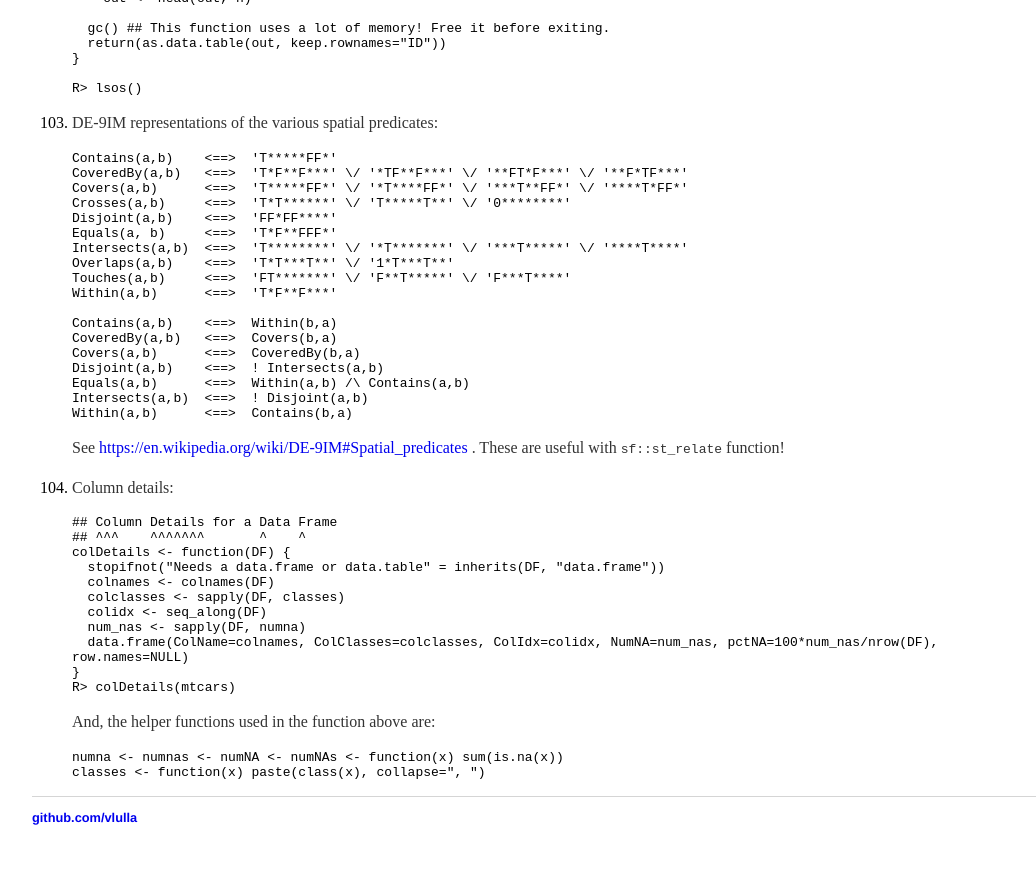
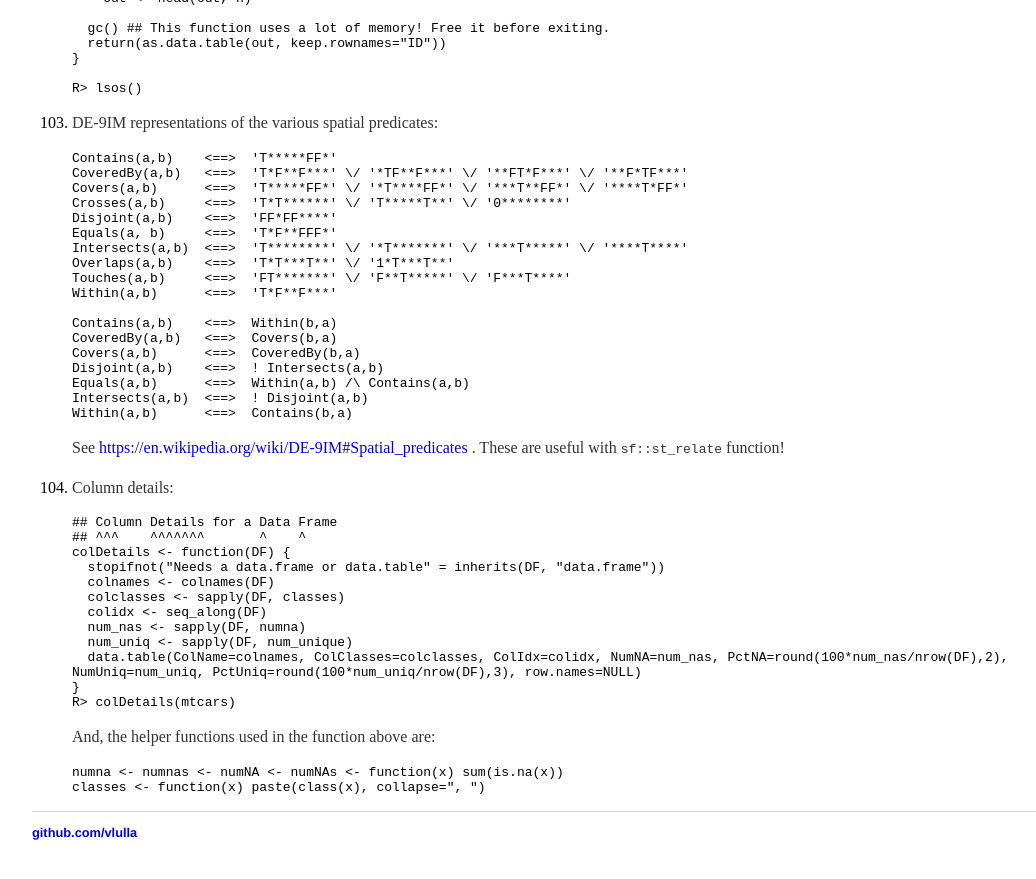
Before and after one commit to vlulla/vlulla.github.io, a Jekyll site: the page built from NOTES_R.md, in a window 1280 px wide and 900 px high, scrolled down 21283 px. Shown: the top 879 px of the window, without its empty margins (96-1132 px from the left). Built offline with Jekyll 4.4.1, drawn with Linux system fonts in a browser that asks for light colours.

Commit message:
Knowing the number of unique values in a column is also very useful!

````diff
--- a/NOTES_R.md
+++ b/NOTES_R.md
@@ -1666,7 +1666,8 @@ layout: default
        colclasses <- sapply(DF, classes)
        colidx <- seq_along(DF)
        num_nas <- sapply(DF, numna)
-       data.frame(ColName=colnames, ColClasses=colclasses, ColIdx=colidx, NumNA=num_nas, pctNA=100*num_nas/nrow(DF), row.names=NULL)
+       num_uniq <- sapply(DF, num_unique)
+       data.table(ColName=colnames, ColClasses=colclasses, ColIdx=colidx, NumNA=num_nas, PctNA=round(100*num_nas/nrow(DF),2), NumUniq=num_uniq, PctUniq=round(100*num_uniq/nrow(DF),3), row.names=NULL)
      }
      R> colDetails(mtcars)
      ```
````
Also changed, not shown: 1 other file.
